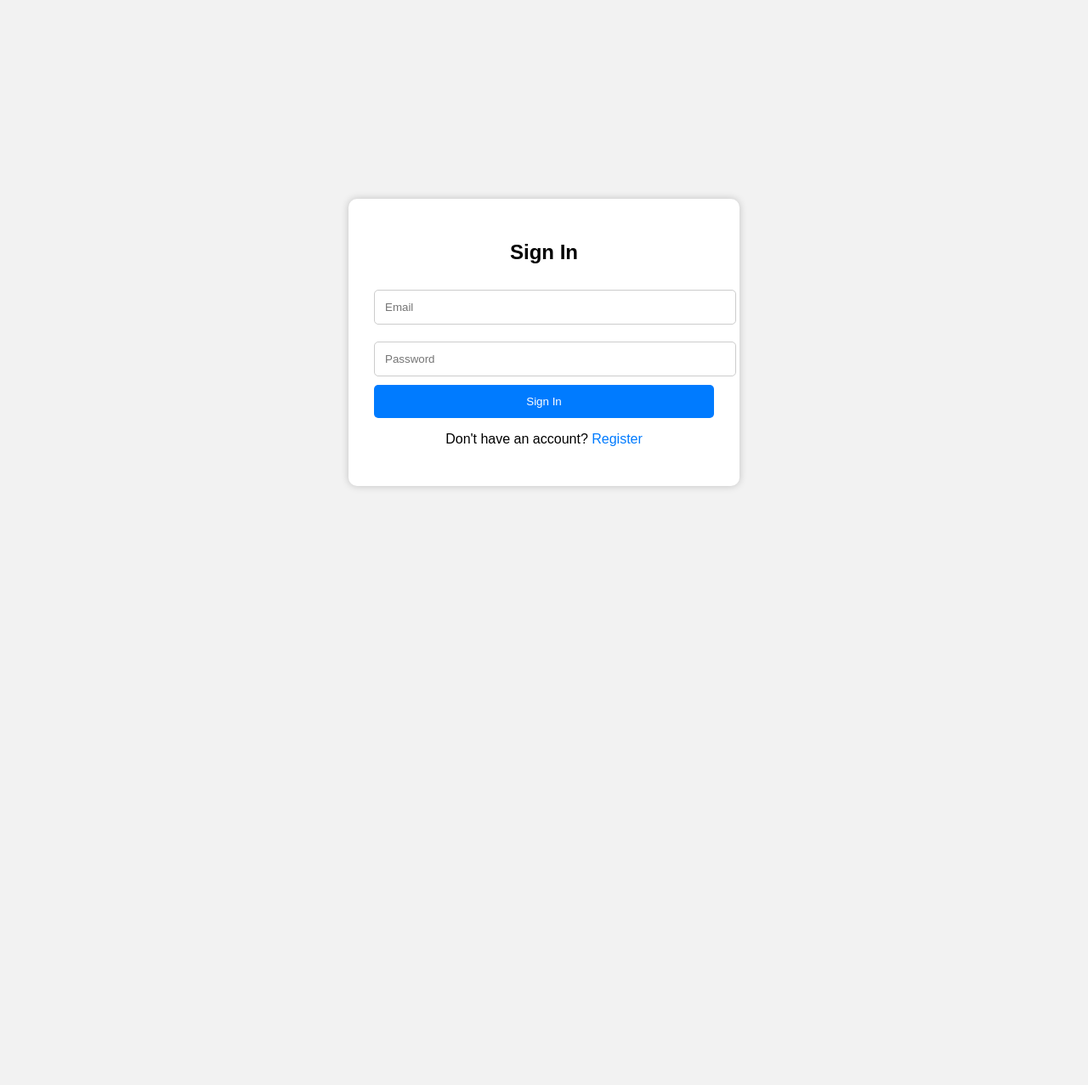
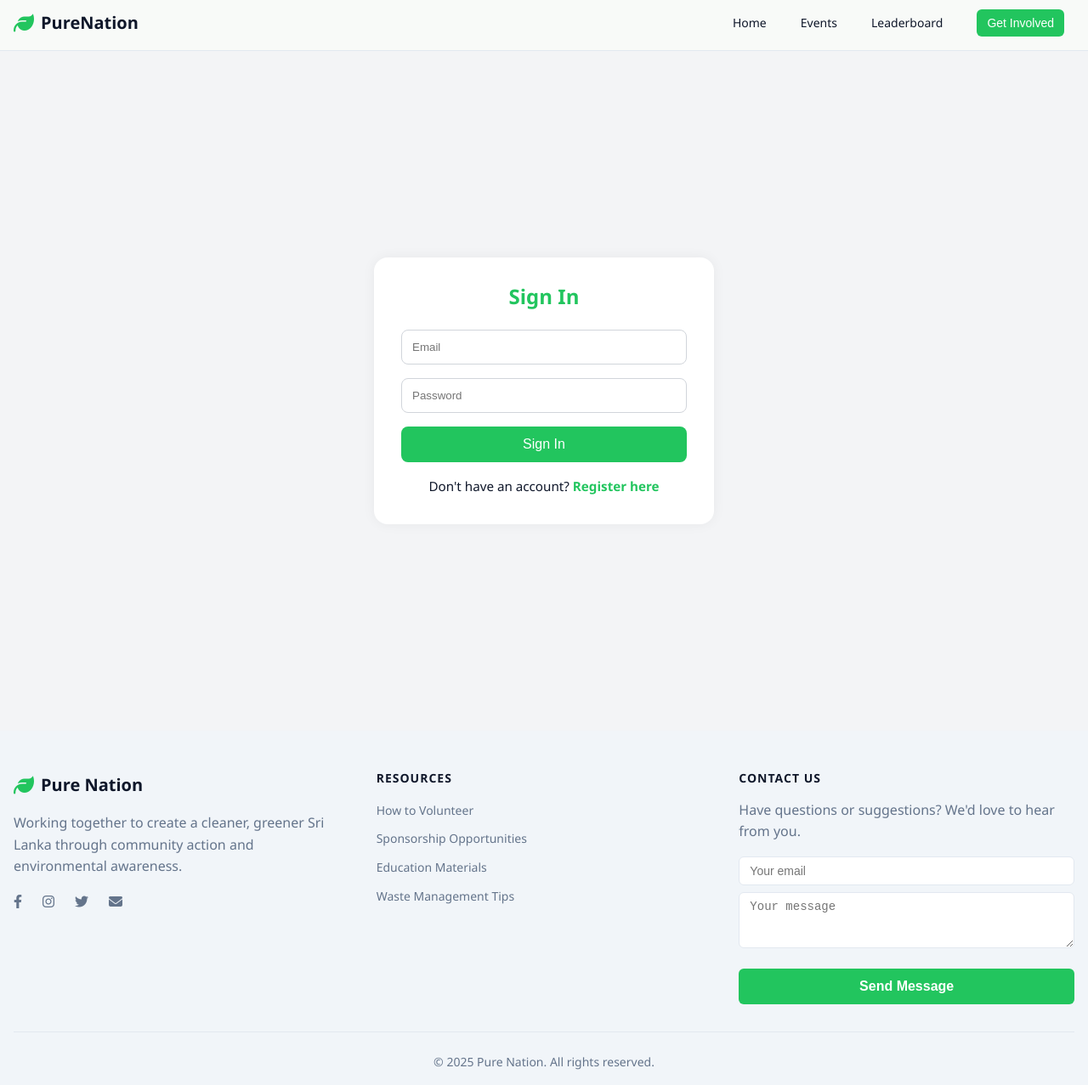
Before and after one commit to Lathusan2002/PureNation, a plain HTML site: page signin.html in a window 1280 px wide. Shown: the part 5-1282 px from the top of the page at 85% size. Before the commit the page ends 816 px from the top, so only its background shows below. Drawn offline with Linux system fonts and the light colour scheme.

Commit message:
Add files via upload

```diff
--- a/signin.html
+++ b/signin.html
@@ -1,71 +1,205 @@
-<!-- File: signin.html -->
 <!DOCTYPE html>
 <html lang="en">
+
 <head>
   <meta charset="UTF-8" />
-  <meta name="viewport" content="width=device-width, initial-scale=1.0"/>
-  <title>Sign In - PureNation</title>
+  <meta name="viewport" content="width=device-width, initial-scale=1.0" />
+  <title>Sign In - Pure Nation</title>
+  <link rel="stylesheet" href="style.css">
+  <link rel="stylesheet" href="https://cdnjs.cloudflare.com/ajax/libs/font-awesome/6.4.0/css/all.min.css" />
   <style>
-    body {
-      font-family: Arial, sans-serif;
-      background: #f2f2f2;
+    .signin-page {
       display: flex;
+      justify-content: center;
       align-items: center;
-      justify-content: center;
-      height: 100vh;
+      padding: 4rem 1rem;
+      background-color: #f3f4f6;
+      min-height: 100vh;
     }
-    .form-container {
-      background: #fff;
-      padding: 30px;
-      border-radius: 10px;
-      box-shadow: 0 0 10px rgba(0,0,0,0.2);
+
+    .signin-form {
+      background: white;
+      max-width: 400px;
       width: 100%;
-      max-width: 400px;
+      padding: 2rem;
+      border-radius: 1rem;
+      box-shadow: 0 0 15px rgba(0, 0, 0, 0.05);
     }
-    h2 {
+
+    .signin-form h2 {
       text-align: center;
-      margin-bottom: 20px;
+      margin-bottom: 1.5rem;
+      color: var(--primary);
     }
-    input[type="text"], input[type="password"] {
+
+    .signin-form input {
       width: 100%;
-      padding: 12px;
-      margin: 10px 0;
-      border: 1px solid #ccc;
-      border-radius: 5px;
+      padding: 0.75rem;
+      margin-bottom: 1rem;
+      border: 1px solid #d1d5db;
+      border-radius: 0.5rem;
     }
-    button {
+
+    .signin-form button {
       width: 100%;
-      background-color: #007bff;
+      padding: 0.75rem;
+      background-color: var(--primary);
       color: white;
-      padding: 12px;
       border: none;
-      border-radius: 5px;
+      border-radius: 0.5rem;
+      font-size: 1rem;
       cursor: pointer;
     }
-    button:hover {
-      background-color: #0056b3;
+
+    .signin-form button:hover {
+      background-color: var(--primaryDark);
     }
-    .back {
-      margin-top: 10px;
+
+    .signin-form .register-link {
+      margin-top: 1rem;
       text-align: center;
+      font-size: 0.95rem;
     }
-    .back a {
-      color: #007bff;
+
+    .signin-form .register-link a {
+      color: var(--primary);
       text-decoration: none;
+      font-weight: bold;
     }
   </style>
 </head>
+
 <body>
-  <div class="form-container">
-    <h2>Sign In</h2>
-    <form action="#" method="post">
-      <input type="text" name="email" placeholder="Email" required />
-      <input type="password" name="password" placeholder="Password" required />
+
+  <!-- Navbar -->
+  <nav class="navbar">
+    <div class="container">
+      <div class="navbar-content">
+        <a href="index.html" class="logo">
+          <i class="fas fa-leaf"></i><span>PureNation</span>
+        </a>
+        <div class="nav-links" id="navLinks" data-user="">
+          <a href="index.html" class="nav-link">Home</a>
+          <a href="events.html" class="nav-link">Events</a>
+          <a href="leaderboard.html" class="nav-link">Leaderboard</a>
+          <a class="nav-link" href="register.html">
+            <button class="nav-link-btn">Get Involved</button>
+          </a>
+        </div>
+        <button class="menu-toggle" id="menuToggle">
+          <i class="fas fa-bars"></i>
+        </button>
+      </div>
+    </div>
+  </nav>
+
+  <!-- Sign In Form -->
+  <section class="signin-page">
+    <form class="signin-form" id="signin-form">
+      <h2>Sign In</h2>
+      <input type="text" id="email" name="email" placeholder="Email" required />
+      <input type="password" id="password" name="password" placeholder="Password" required />
       <button type="submit">Sign In</button>
+      <div class="register-link">
+        Don't have an account? <a href="register.html">Register here</a>
+      </div>
     </form>
-    <div class="back">
-      <p>Don't have an account? <a href="register.html">Register</a></p>
+  </section>
+
+  <!-- Footer -->
+  <footer class="footer">
+    <div class="container">
+      <div class="footer-grid">
+        <div class="footer-info">
+          <a href="index.html" class="logo">
+            <i class="fas fa-leaf"></i><span>Pure Nation</span>
+          </a>
+          <p>Working together to create a cleaner, greener Sri Lanka through community action and environmental
+            awareness.</p>
+          <div class="social-links">
+            <a href="#" class="social-link"><i class="fab fa-facebook-f"></i></a>
+            <a href="#" class="social-link"><i class="fab fa-instagram"></i></a>
+            <a href="#" class="social-link"><i class="fab fa-twitter"></i></a>
+            <a href="#" class="social-link"><i class="fas fa-envelope"></i></a>
+          </div>
+        </div>
+        <div class="footer-links">
+          <h3>Resources</h3>
+          <ul>
+            <li><a href="get-involved.html">How to Volunteer</a></li>
+            <li><a href="sponsor.html">Sponsorship Opportunities</a></li>
+            <li><a href="#">Education Materials</a></li>
+            <li><a href="#">Waste Management Tips</a></li>
+          </ul>
+        </div>
+        <div class="footer-contact">
+          <h3>Contact Us</h3>
+          <p>Have questions or suggestions? We'd love to hear from you.</p>
+          <form id="contactForm">
+            <input type="email" placeholder="Your email" required />
+            <textarea placeholder="Your message" rows="3" required></textarea>
+            <button type="submit" class="btn-primary">Send Message</button>
+          </form>
+        </div>
+      </div>
+      <div class="footer-bottom">
+        <p>&copy; <span id="currentYear"></span> Pure Nation. All rights reserved.</p>
+      </div>
     </div>
-  </div>
+  </footer>
+
+  <script>
+    document.getElementById("currentYear").textContent = new Date().getFullYear();
+
+    document.getElementById('signin-form').addEventListener('submit', async function (event) {
+      event.preventDefault();
+
+      const email = document.getElementById('email').value;
+      const password = document.getElementById('password').value;
+
+      try {
+        const res = await fetch('http://localhost:5000/api/auth/login', {
+          method: 'POST',
+          headers: {
+            'Content-Type': 'application/json'
+          },
+          credentials: 'include',
+          body: JSON.stringify({ email, password })
+        });
+
+        const data = await res.json();
+
+        if (res.ok && data.success) {
+          const statusRes = await fetch('http://localhost:5000/api/auth/status', {
+            method: 'GET',
+            credentials: 'include'
+          });
+
+          const statusData = await statusRes.json();
+
+          if (statusData.loggedIn) {
+            // ✅ Store userId and name in localStorage
+            localStorage.setItem('userId', statusData.user.id);
+            localStorage.setItem('userName', statusData.user.name);
+
+            alert('Login successful!');
+            window.location.href = 'index.html';
+          } else {
+            alert('Login failed. Session not saved.');
+          }
+        } else {
+          alert(data.message || 'Login failed');
+        }
+
+      } catch (error) {
+        console.error('Login error:', error);
+        alert('An error occurred. Please try again.');
+      }
+    });
+  </script>
+
+
+
 </body>
+
 </html>
```
